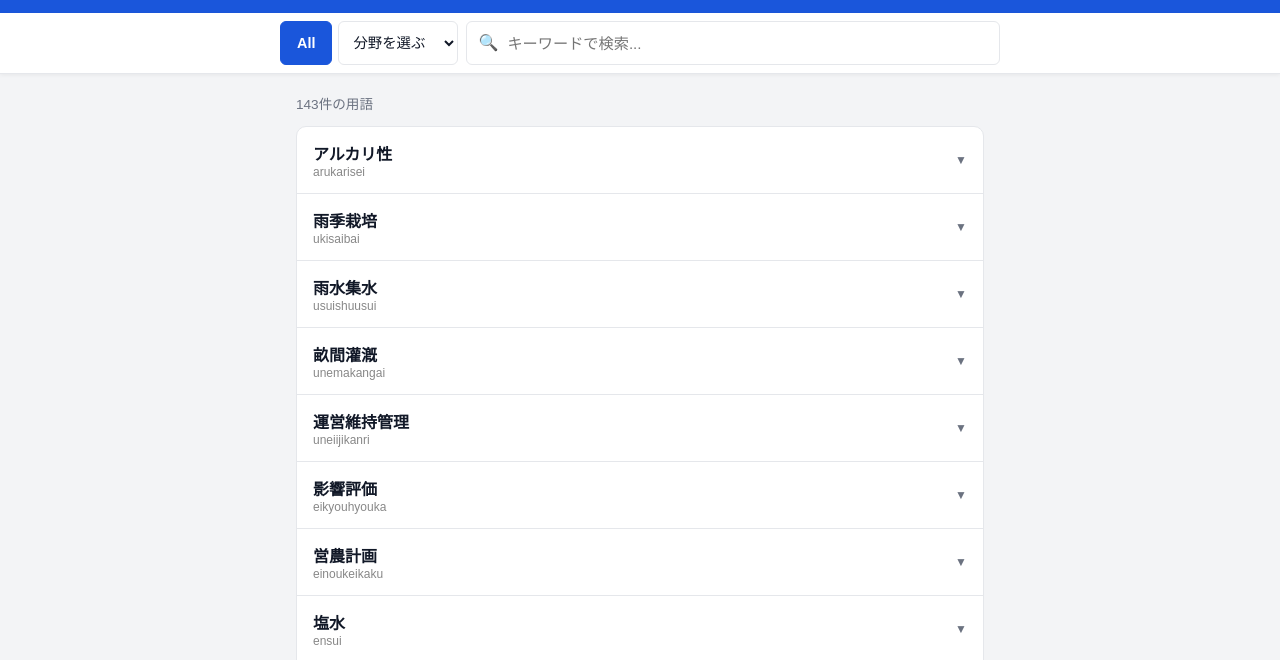
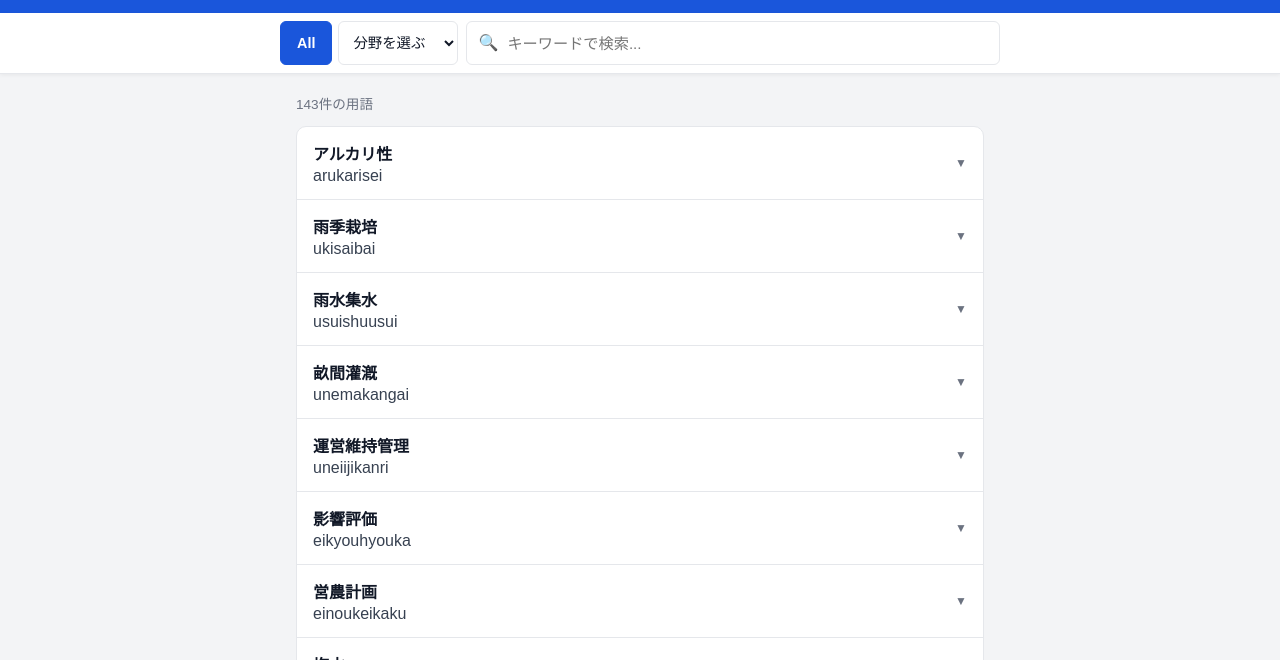
Before and after one commit to yamakoziki/glossary-app, a website: page docs/index.html in a window 1280 px wide. Shown: the part 105-765 px from the top of the page. Drawn offline with Linux system fonts and the light colour scheme.

```diff
--- a/docs/index.html
+++ b/docs/index.html
@@ -78,7 +78,7 @@
     .term-toggle.open { background: #eff6ff; color: var(--primary); }
     .term-toggle-text { flex: 1; display: flex; flex-direction: column; align-items: flex-start; }
     .term-reading { font-size: 0.8rem; font-weight: 400; color: var(--muted); margin-left: 6px; }
-    .term-romaji { font-size: 12px; color: #888; font-weight: 400; }
+    .term-romaji { font-size: 1rem; color: #374151; font-weight: 500; margin-top: 2px; }
     .term-arrow { font-size: 0.75rem; color: var(--muted); flex-shrink: 0; transition: transform 0.2s; }
     .term-toggle.open .term-arrow { transform: rotate(180deg); color: var(--primary); }
 
```
Also changed, not shown: admin/admin.html (+2 -2 lines).
